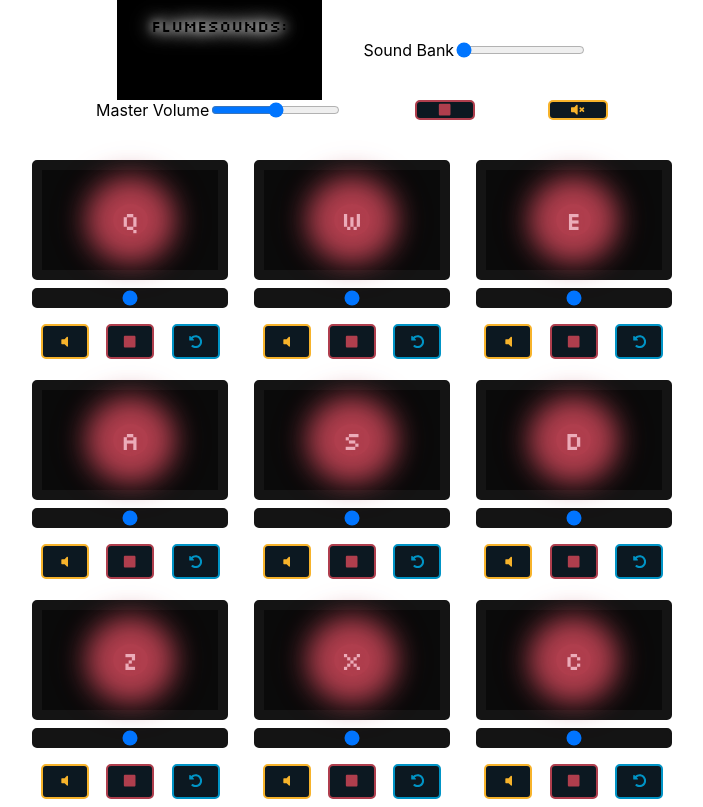
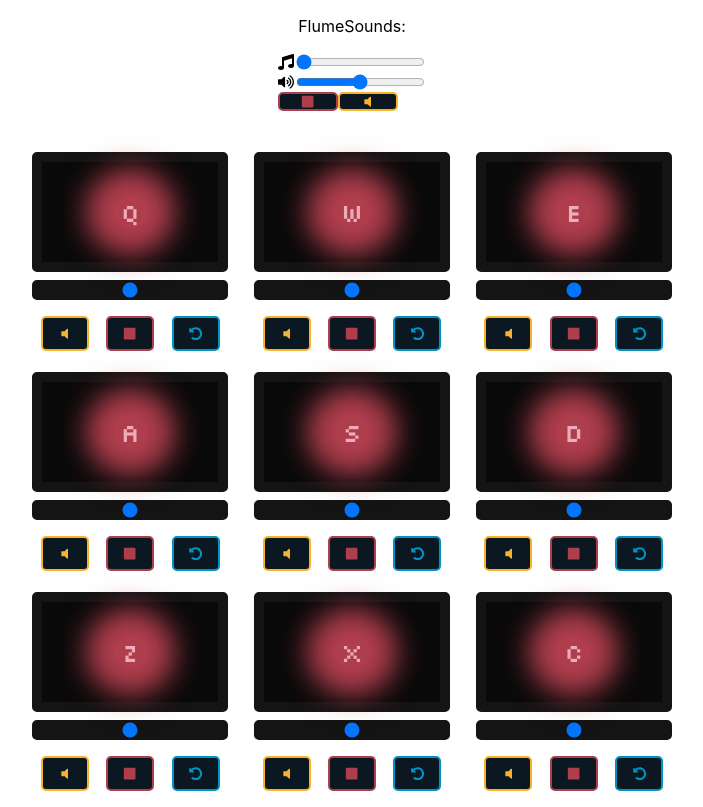
Before and after one commit to nic-vo/nv-portfolio, a Next.js app: page /fcc/drum-machine in a window 1280 px wide. Shown: the whole page, without its empty margins (288-991 px from the left). Built offline with nearby package versions, Linux system fonts and the light colour scheme.

Commit message:
Rearrange control panel so display and controls are separate
Add new svg for global mute based on state

```diff
--- a/components/fcc/drummachine/ControlPanel/ControlPanel.js
+++ b/components/fcc/drummachine/ControlPanel/ControlPanel.js
@@ -1,5 +1,5 @@
 import React from 'react'
-import { FaVolumeMute, FaStop } from 'react-icons/fa';
+import { FaVolumeMute, FaStop, FaMusic, FaVolumeUp, FaVolumeOff } from 'react-icons/fa';
 
 import machineStyles from '../../../../styles/fcc/DrumMachine/DrumMachine.module.css';
 import controlStyles from './ControlPanel.module.css';
@@ -9,21 +9,21 @@ const bankNames = ["FlumeSounds", "Hip Hop @186 BPM", "Synths @100 BPM"];
 const ControlPanel = ({ displaySound, mVolume, bank, muteAll, mVolumeHandler, setBankHandler, stopAllHandler, muteAllHandler }) => {
 	return (
 		<div className={controlStyles.panel}>
-			<div className={controlStyles.sounds}>
-				<div className={controlStyles.soundDisplay}>
-					<p>{bankNames[bank]}:</p>
-					<p>{displaySound}</p>
+			<div className={controlStyles.display}>
+				<p>{bankNames[bank]}:</p>
+				<p>{displaySound}</p>
+			</div>
+			<div className={controlStyles.controls}>
+				<div className={controlStyles.sliders}>
+					<label htmlFor="bank"><FaMusic /><input id="bank" type="range" min="0" max="2" step="1" value={bank} onInput={setBankHandler} /></label>
+					<label htmlFor="mVolume"><FaVolumeUp /><input id="mVolume" type="range" min="0" max="1" step="0.05" value={mVolume} onInput={mVolumeHandler} />
+					</label>
 				</div>
-				<label htmlFor="bank">Sound Bank<input id="bank" type="range" min="0" max="2" step="1" value={bank} onInput={setBankHandler} /></label>
+				<div className={controlStyles.buttons}>
+					<button className={`${machineStyles.button} ${machineStyles.stop}`} onClick={stopAllHandler}><FaStop /></button>
+					<button className={`${machineStyles.button} ${muteAll ? machineStyles.muteon : machineStyles.mute}`} onClick={muteAllHandler}>{muteAll === true ? <FaVolumeMute /> : <FaVolumeOff />}</button>
+				</div>
 			</div>
-			<div className={controlStyles.playback}>
-				<label htmlFor="mVolume">Master Volume
-					<input id="mVolume" type="range" min="0" max="1" step="0.05" value={mVolume} onInput={mVolumeHandler} />
-				</label>
-				<button className={`${machineStyles.button} ${machineStyles.stop}`} onClick={stopAllHandler}><FaStop /></button>
-				<button className={`${machineStyles.button} ${muteAll ? machineStyles.muteon : machineStyles.mute}`} onClick={muteAllHandler}><FaVolumeMute /></button>
-			</div>
-
 		</div>
 	);
 };
```
